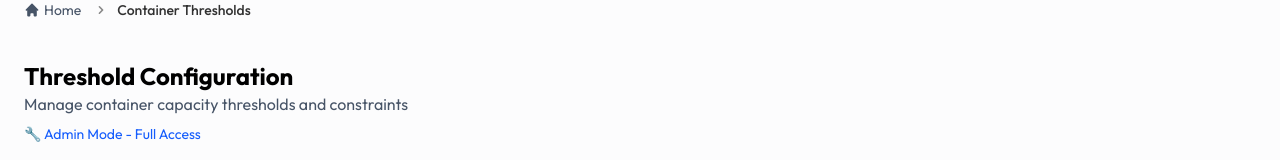
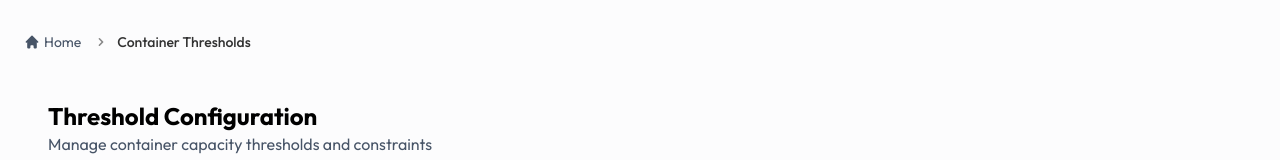
Before and after one commit to raj720s/coz-container-palnner, a Next.js app: page /container-thresholds in a window 1280 px wide. Shown: the top 160 px of the page. Built offline with nearby package versions, Linux system fonts and the light colour scheme; no server answers.

Commit message:
some changes

```diff
--- a/src/components/layout/AppLayout.tsx
+++ b/src/components/layout/AppLayout.tsx
@@ -12,9 +12,9 @@ const AppLayout: React.FC<AppLayoutProps> = ({ children }) => {
     <div className="min-h-screen">
       <AppHeader />
       <div className="flex-1">
-        <div className=" container mx-auto max-w-full">
+        <div className="p-6 container mx-auto max-w-full">
           {/* Breadcrumb navigation - appears above page content */}
-          <div className="px-6 mb-4">
+          <div className="mb-4 py-2">
             <Breadcrumb />
           </div>
 
```
